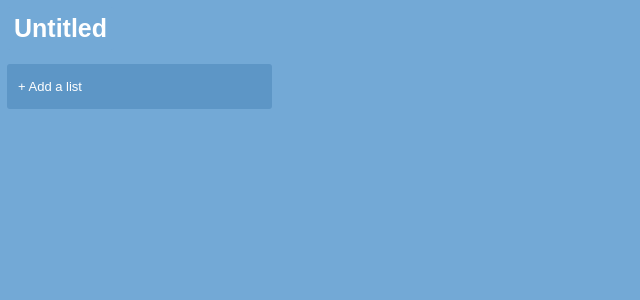
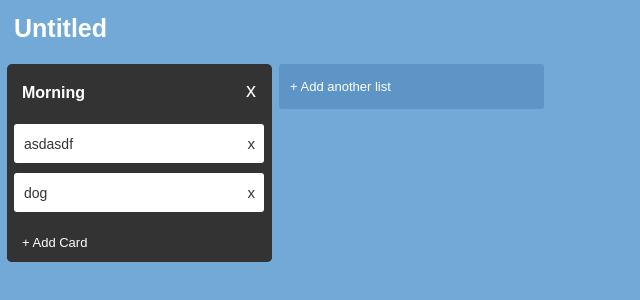
Before and after one commit to raelBernardino/scrum-board, a React (Create React App) app: page / in a window 1280 px wide. Shown: the top 300 px of the page, without its empty margins (0-640 px from the left). Built offline with nearby package versions, Linux system fonts and the light colour scheme.

Commit message:
Able to delete cards

```diff
--- a/src/App.css
+++ b/src/App.css
@@ -189,9 +189,27 @@
   border: none;
   border-radius: 3px;
   width: 240px;
+  height: 25px;
   padding: 7px;
   padding-right: 3px;
   background-color: white;
   color: #333;
   font-size: 14px;
+  display: flex;
+  justify-content: space-between
 }
+.card-title {
+  margin: 0;
+  margin: 5px;
+  margin-left: 3px;
+}
+.delete-card-btn {
+  background-color: white;
+  color: #333;
+  border: none;
+  outline: none;
+  font-size: 15px;
+}
+.delete-card-btn:hover {
+  color: #73a9d6;
+}
--- a/src/components/CardContainer.js
+++ b/src/components/CardContainer.js
@@ -9,6 +9,7 @@ export default class CardContainer extends Component {
                 <Cards
                     list={this.props.list}
                     index={this.props.index}
+                    removeCard={this.props.removeCard}
                 />
                 <NewCard
                     list={this.props.list}
--- a/src/components/Cards.js
+++ b/src/components/Cards.js
@@ -2,15 +2,23 @@ import React, { Component } from 'react';
 
 export default class Cards extends Component {
     render(){
-        const {list} = this.props;
+        const {list, index} = this.props;
         return(
             <div className="card-holder">
                 {
-                    list.cards.map((card,i) =>
+                    list.cards.map((card, i) =>
                         <div
                         className="card"
                         key={`card_${i}`}>
-                        {card}
+                            <p
+                            className="card-title">
+                            {card}
+                            </p>
+                            <button
+                            className="delete-card-btn"
+                            onClick={this.props.removeCard.bind(this, index, i)}>
+                            x
+                            </button>
                         </div>
                     )
                 }
--- a/src/components/List.js
+++ b/src/components/List.js
@@ -25,6 +25,7 @@ export default class List extends Component {
           onClick={this.props.onClick}
           onChange={this.props.onChange}
           addCard={this.props.addCard}
+          removeCard={this.props.removeCard}
           />
           </div>
         })
--- a/src/components/ListContainer.js
+++ b/src/components/ListContainer.js
@@ -11,6 +11,7 @@ export default class ListContainer extends Component {
           onClick={this.props.onAddCardToggle}
           onChange={this.props.onChangeCard}
           addCard={this.props.addCard}
+          removeCard={this.props.removeCard}
           removeList={this.props.removeList}
           />
           <NewList
--- a/src/components/Main.js
+++ b/src/components/Main.js
@@ -15,10 +15,18 @@ export default class Main extends Component {
     this._onAddCardToggle = this._onAddCardToggle.bind(this);
     this._onChangeCard = this._onChangeCard.bind(this);
     this._addCard = this._addCard.bind(this);
+    this._removeCard = this._removeCard.bind(this);
     this.state = {
       boardTitle: 'Untitled',
       isChangingBoardTitle: false,
-      lists: [],
+      lists: [
+        {
+          title: 'Morning',
+          card: '',
+          cards: ['asdasdf', 'dog'],
+          isAddingCard: false
+        }
+      ],
       listTitle: '',
       isCreatingList: false,
     };
@@ -93,8 +101,16 @@ export default class Main extends Component {
       lists: updatedList
     })
     updatedList[index].card = ''
-    console.log(this.state.lists)
   }
+
+  _removeCard(index, i) {
+    const updatedList = [...this.state.lists]
+    updatedList[index].cards = updatedList[index].cards.filter((c, cardIndex) => {return cardIndex !== i})
+    this.setState({
+      lists: updatedList
+    })
+  }
+
 
   render() {
     const addListTag = this.state.lists.length
@@ -120,6 +136,7 @@ export default class Main extends Component {
       onChangeCard={this._onChangeCard}
       addCard={this._addCard}
       removeList={this._removeList}
+      removeCard={this._removeCard}
       />
       </div>
     );
```
